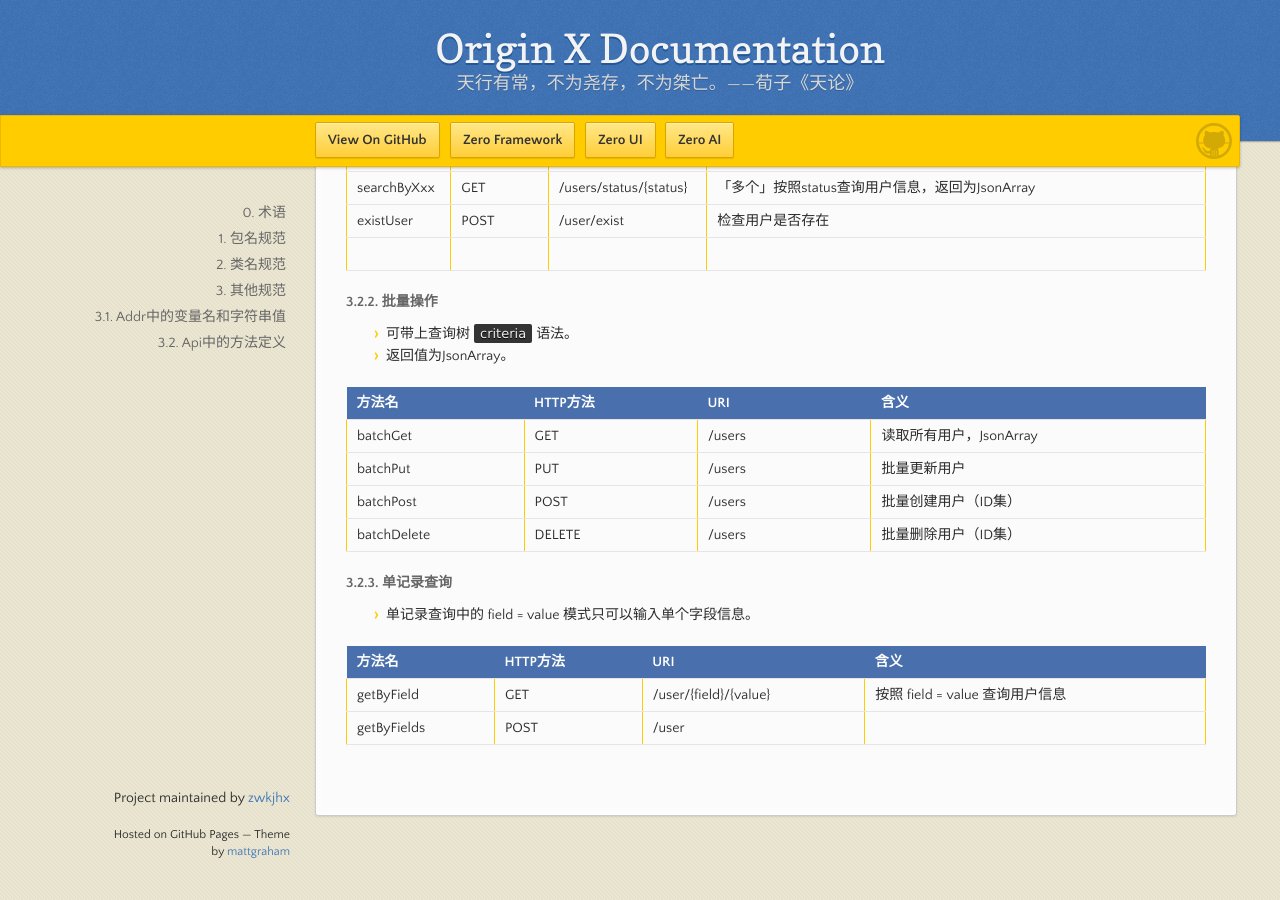
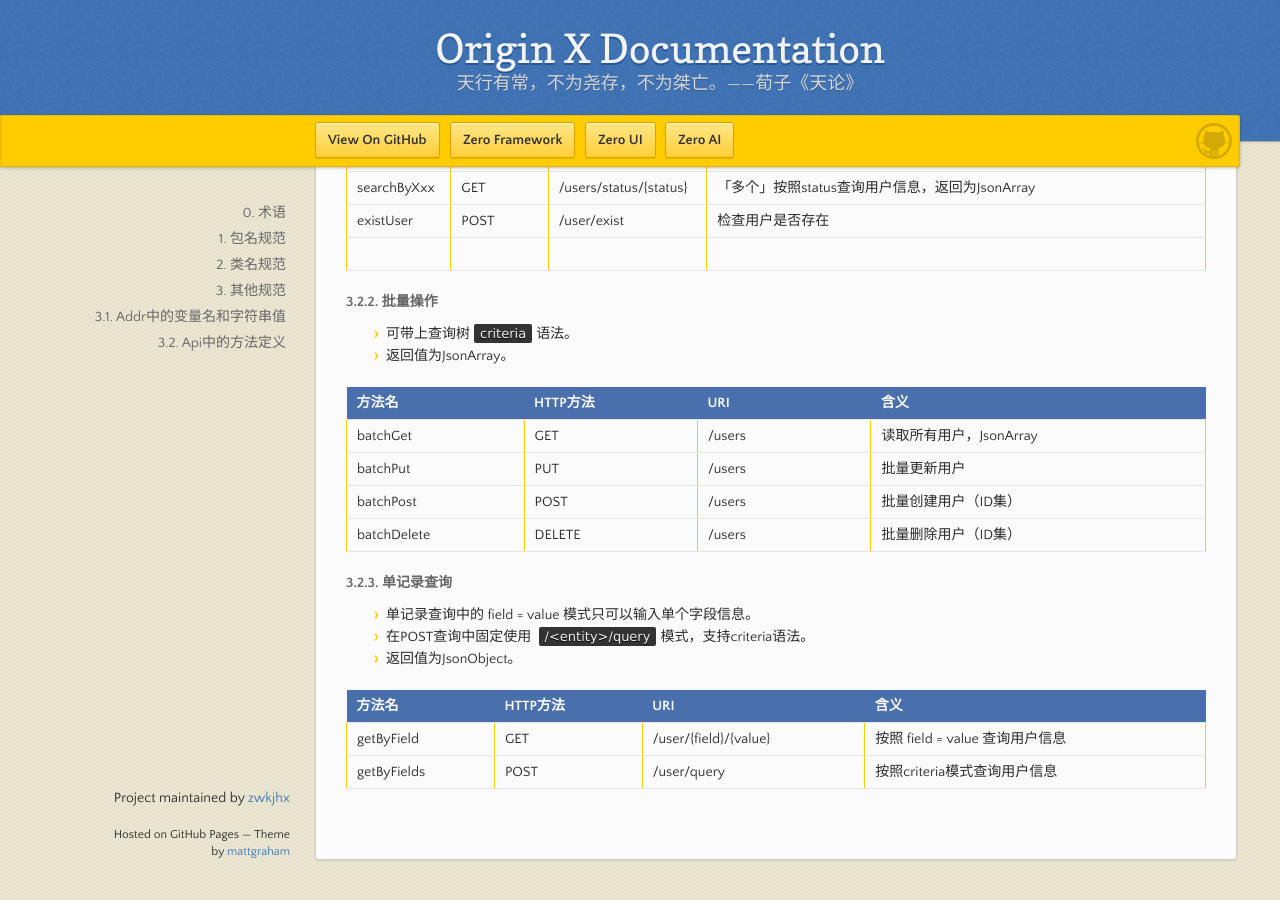
Before and after one commit to zwkjhx/ox-doc, a Jekyll site: the page built from specification/1-zerogui-fan/spc-001-zeroji-ben-kai-fa-gui-fan.md, in a window 1280 px wide and 900 px high, scrolled down 2225 px. Built offline with Jekyll 4.4.1, drawn with Linux system fonts in a browser that asks for light colours; our own code applies the rules of GitHub Pages for plain Markdown files; before the commit the page ends 3081 px from its top, so only the background shows below that.

Commit message:
Updates specification/1-zerogui-fan/spc-001-zeroji-ben-kai-fa-gui-fan.md
Auto commit by GitBook Editor

```diff
--- a/specification/1-zerogui-fan/spc-001-zeroji-ben-kai-fa-gui-fan.md
+++ b/specification/1-zerogui-fan/spc-001-zeroji-ben-kai-fa-gui-fan.md
@@ -91,8 +91,10 @@ Api类中的方法定义一般有两套，这个开发者可以根据实际情
 #### 3.2.3. 单记录查询
 
 * 单记录查询中的 field = value 模式只可以输入单个字段信息。
+* 在POST查询中固定使用 `/<entity>/query`模式，支持criteria语法。
+* 返回值为JsonObject。
 
 | 方法名 | HTTP方法 | URI | 含义 |
 | :--- | :--- | :--- | :--- |
 | getByField | GET | /user/{field}/{value} | 按照 field = value 查询用户信息 |
-| getByFields | POST | /user |  |
+| getByFields | POST | /user/query | 按照criteria模式查询用户信息 |
```
